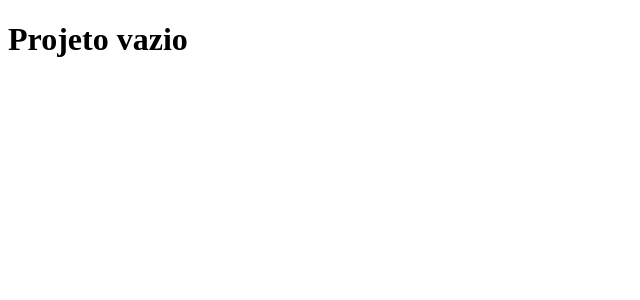
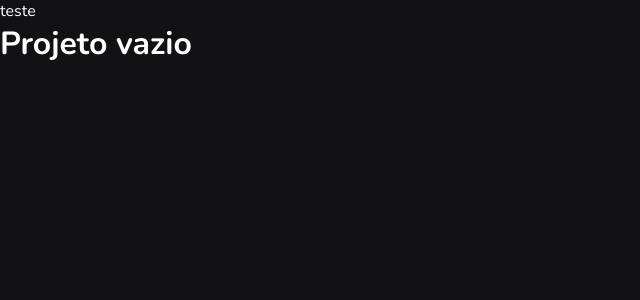
Before and after one commit to rubensdeoliveira/nextjs-rick-and-morty, a Next.js app: page / in a window 1280 px wide. Shown: the top 300 px of the page, without its empty margins (0-640 px from the left). Built offline with nearby package versions, Linux system fonts and the light colour scheme.

Commit message:
chore: add estyled components to project

```diff
--- a/src/pages/_app.tsx
+++ b/src/pages/_app.tsx
@@ -1,5 +1,13 @@
-function MyApp({ Component, pageProps }) {
-  return <Component {...pageProps} />
+import { AppProps } from 'next/app'
+import GlobalStyle from '../styles/GlobalStyle'
+
+function MyApp({ Component, pageProps }: AppProps) {
+  return (
+    <>
+      <GlobalStyle />
+      <Component {...pageProps} />
+    </>
+  )
 }
 
 export default MyApp
--- /dev/null
+++ b/src/pages/_document.tsx
@@ -0,0 +1,55 @@
+import Document, {
+  DocumentContext,
+  Head,
+  Html,
+  Main,
+  NextScript,
+} from 'next/document'
+import { ServerStyleSheet } from 'styled-components'
+
+export default class MyDocument extends Document {
+  static async getInitialProps(ctx: DocumentContext) {
+    const sheet = new ServerStyleSheet()
+    const originalRenderPage = ctx.renderPage
+
+    try {
+      ctx.renderPage = () =>
+        originalRenderPage({
+          enhanceApp: App => props => sheet.collectStyles(<App {...props} />),
+        })
+
+      const initialProps = await Document.getInitialProps(ctx)
+      return {
+        ...initialProps,
+        styles: (
+          <>
+            {initialProps.styles}
+            {sheet.getStyleElement()}
+          </>
+        ),
+      }
+    } finally {
+      sheet.seal()
+    }
+  }
+
+  render() {
+    return (
+      <Html lang="pt">
+        <Head>
+          <meta charSet="utf-8" />
+
+          <link rel="preconnect" href="https://fonts.gstatic.com" />
+          <link
+            href="https://fonts.googleapis.com/css2?family=Nunito:wght@400;700&display=swap"
+            rel="stylesheet"
+          />
+        </Head>
+        <body>
+          <Main />
+          <NextScript />
+        </body>
+      </Html>
+    )
+  }
+}
--- a/src/pages/index.tsx
+++ b/src/pages/index.tsx
@@ -1,7 +1,10 @@
+import { Title } from '../styles/pages/Home'
+
 export default function Home() {
   return (
-    <h1>
-      Projeto vazio
-    </h1>
+    <>
+      <p>teste</p>
+      <Title>Projeto vazio</Title>
+    </>
   )
 }
--- /dev/null
+++ b/src/styles/GlobalStyle.ts
@@ -0,0 +1,45 @@
+import { createGlobalStyle } from 'styled-components'
+
+export default createGlobalStyle`
+  * {
+    margin:0;
+    padding:0;
+    box-sizing: border-box;
+  }
+
+  :root {
+    --white: #ffffff;
+
+    --gray-900: #121214;
+  }
+
+  @media (max-width: 1000px) {
+    html {
+      font-size: 93.75%;
+    }
+  }
+
+  @media (max-width: 720px) {
+    html {
+      font-size: 87.5%;
+    }
+  }
+
+  body {
+    background: var(--gray-900);
+    color: var(--white);
+  }
+
+  body, input, textarea, select, button {
+    font: 400 1rem "Nunito", sans-serif;
+  }
+
+  button {
+    cursor: pointer;
+  }
+
+  a {
+    color: inherit;
+    text-decoration: none;
+  }
+`
--- /dev/null
+++ b/src/styles/pages/Home.ts
@@ -0,0 +1,5 @@
+import styled from 'styled-components'
+
+export const Title = styled.h1`
+  color: white;
+`
```
Also changed, not shown: package.json (+17 -1 lines), .babelrc (added), 1 other file (tests, documents, lock files or other folders).
